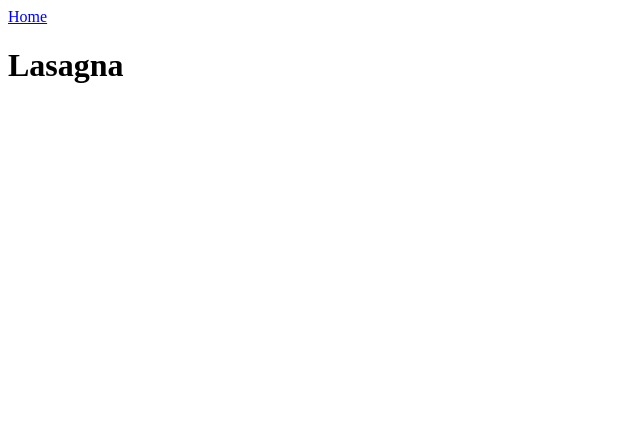
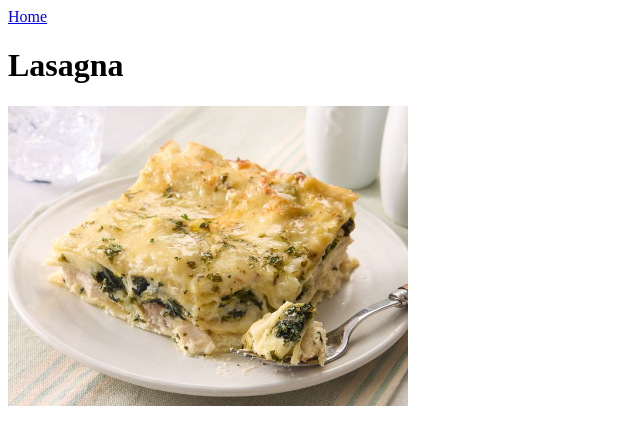
Before and after one commit to Clarence-Ara/odin-recipes, a plain HTML site: page lasagna.html in a window 1280 px wide. Shown: the whole page, without its empty margins (0-640 px from the left). Drawn offline with Linux system fonts and the light colour scheme.

Commit message:
Create image folder and display the image into lasagna.html

```diff
--- a/lasagna.html
+++ b/lasagna.html
@@ -9,5 +9,6 @@
     <body>
         <a href="./index.html">Home</a>
         <h1>Lasagna</h1>
+        <img src="./img/white-lasagna.jpg" alt="white lasagna" width="400">
     </body>
 </html>
```
Also changed, not shown: img/white-lasagna.jpg (added).
